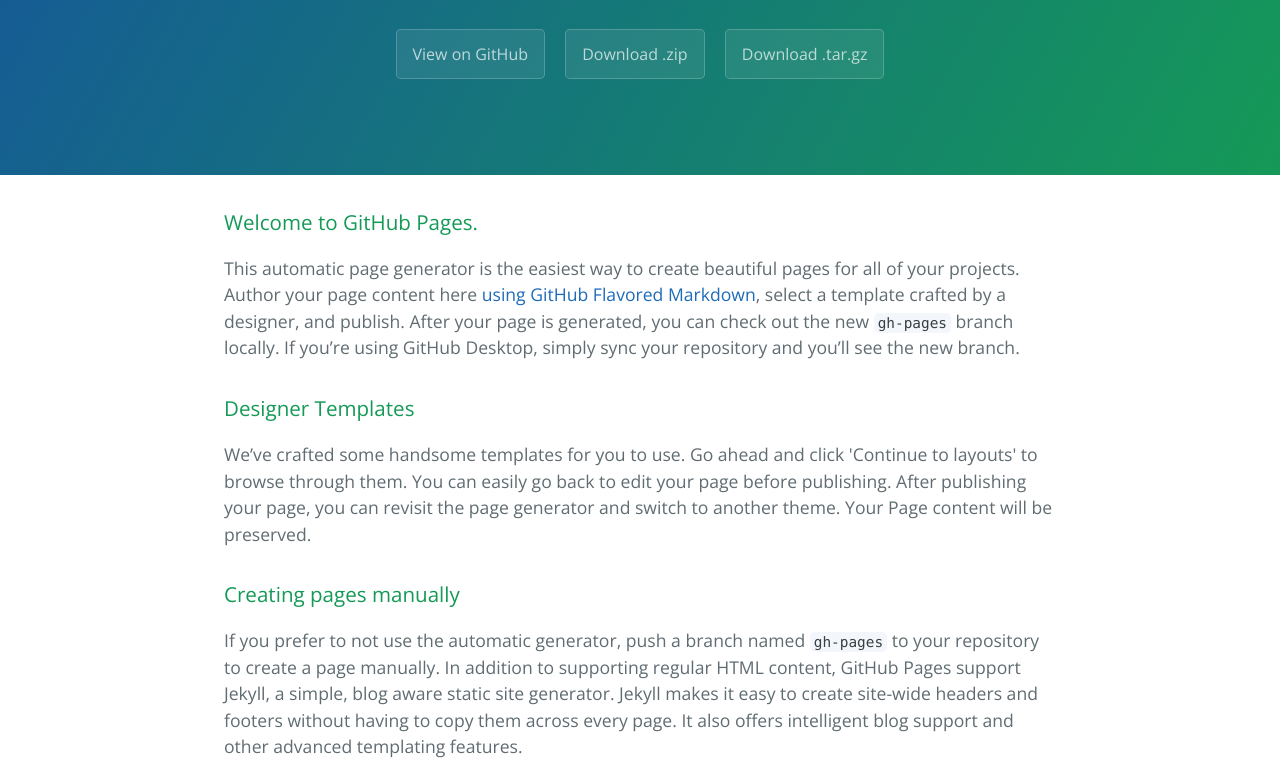
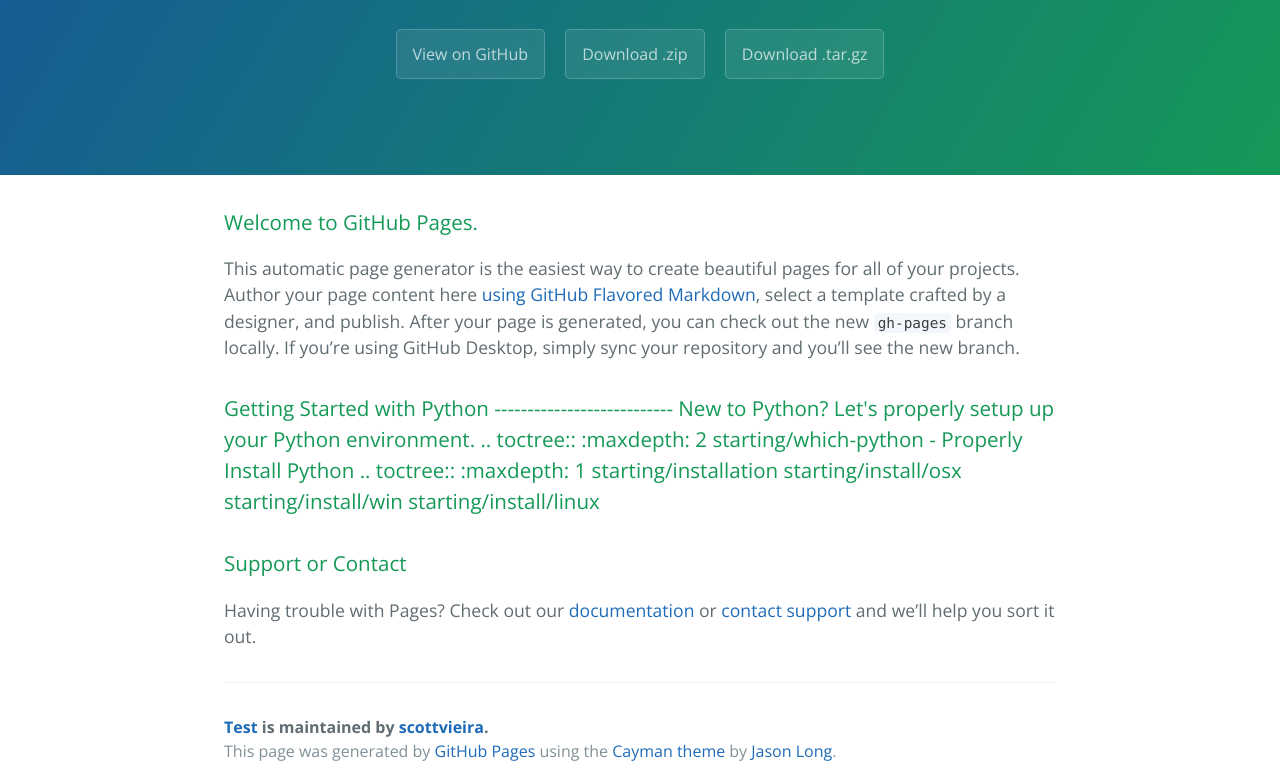
Before and after one commit to scottvieira/Test, a plain HTML site: page index.html in a window 1280 px wide. Shown: the part 208-971 px from the top of the page. Drawn offline with nearby package versions, Linux system fonts and the light colour scheme.

Commit message:
Update index.html

```diff
--- a/index.html
+++ b/index.html
@@ -25,19 +25,26 @@
 <p>This automatic page generator is the easiest way to create beautiful pages for all of your projects. Author your page content here <a href="https://guides.github.com/features/mastering-markdown/">using GitHub Flavored Markdown</a>, select a template crafted by a designer, and publish. After your page is generated, you can check out the new <code>gh-pages</code> branch locally. If you’re using GitHub Desktop, simply sync your repository and you’ll see the new branch.</p>
 
 <h3>
-<a id="designer-templates" class="anchor" href="#designer-templates" aria-hidden="true"><span aria-hidden="true" class="octicon octicon-link"></span></a>Designer Templates</h3>
+Getting Started with Python
+---------------------------
 
-<p>We’ve crafted some handsome templates for you to use. Go ahead and click 'Continue to layouts' to browse through them. You can easily go back to edit your page before publishing. After publishing your page, you can revisit the page generator and switch to another theme. Your Page content will be preserved.</p>
+New to Python? Let's properly setup up your Python environment.
 
-<h3>
-<a id="creating-pages-manually" class="anchor" href="#creating-pages-manually" aria-hidden="true"><span aria-hidden="true" class="octicon octicon-link"></span></a>Creating pages manually</h3>
+.. toctree::
+   :maxdepth: 2
 
-<p>If you prefer to not use the automatic generator, push a branch named <code>gh-pages</code> to your repository to create a page manually. In addition to supporting regular HTML content, GitHub Pages support Jekyll, a simple, blog aware static site generator. Jekyll makes it easy to create site-wide headers and footers without having to copy them across every page. It also offers intelligent blog support and other advanced templating features.</p>
+   starting/which-python
 
-<h3>
-<a id="authors-and-contributors" class="anchor" href="#authors-and-contributors" aria-hidden="true"><span aria-hidden="true" class="octicon octicon-link"></span></a>Authors and Contributors</h3>
+- Properly Install Python
 
-<p>You can <a href="https://help.github.com/articles/basic-writing-and-formatting-syntax/#mentioning-users-and-teams" class="user-mention">@mention</a> a GitHub username to generate a link to their profile. The resulting <code>&lt;a&gt;</code> element will link to the contributor’s GitHub Profile. For example: In 2007, Chris Wanstrath (<a href="https://github.com/defunkt" class="user-mention">@defunkt</a>), PJ Hyett (<a href="https://github.com/pjhyett" class="user-mention">@pjhyett</a>), and Tom Preston-Werner (<a href="https://github.com/mojombo" class="user-mention">@mojombo</a>) founded GitHub.</p>
+ .. toctree::
+    :maxdepth: 1
+
+    starting/installation
+    starting/install/osx
+    starting/install/win
+    starting/install/linux
+
 
 <h3>
 <a id="support-or-contact" class="anchor" href="#support-or-contact" aria-hidden="true"><span aria-hidden="true" class="octicon octicon-link"></span></a>Support or Contact</h3>
```
